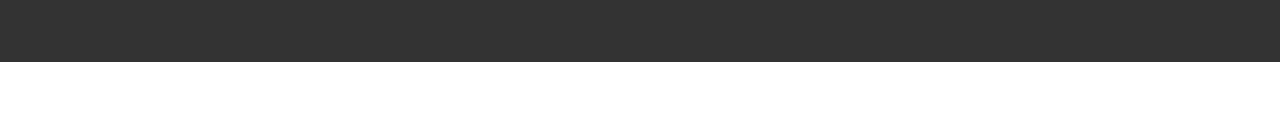
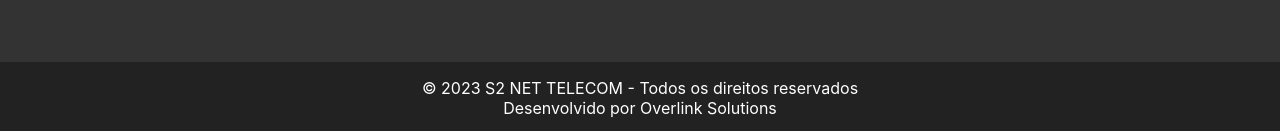
Before and after one commit to OverlinkSolutions/s2net.landingpage, a React (Create React App) app: page / in a window 1280 px wide. Shown: the part 1855-1986 px from the top of the page. Before the commit the page ends 1917 px from the top, so only its background shows below. Built offline with nearby package versions, Linux system fonts and the light colour scheme; a web font is replaced by a local one.

Commit message:
add new footer

```diff
--- a/src/App.tsx
+++ b/src/App.tsx
@@ -2,7 +2,7 @@ import app from './app.module.sass';
 import Header from './components/Header';
 import Footer from './components/Footer';
 import Banner from './components/Banner';
-import ChoosePlan from './components/ChooseBattery';
+import ChoosePlan from './components/ChoosePlan';
 import StoreMap from './components/StoreMap';
 
 function App() {
--- a/src/components/Footer/footer.module.sass
+++ b/src/components/Footer/footer.module.sass
@@ -36,3 +36,10 @@
     p
         text-decoration: underline
         color: #93d6a7
+
+#under
+  display: flex
+  padding: 1rem 0
+  background:#222
+  width: 100%
+  color: white
--- a/src/components/Footer/index.tsx
+++ b/src/components/Footer/index.tsx
@@ -21,7 +21,7 @@ export default function Footer() {
           <h2>ONDE ESTAMOS</h2>
           <div id={footer.contact}>
             <MdLocationOn className={footer.icon}/>
-            <p style={{ textAlign: "center" }}>
+            <p style={{ textAlign: "center" }} onClick={() => window.open("https://maps.app.goo.gl/wPWppHW3U5bXXVUa8","_blank")}>
               Rua Elisio Araujo, 43A
               <br />
               São Cristovão - Itabaiana/SE
@@ -29,11 +29,11 @@ export default function Footer() {
           </div>
           <div id={footer.contact}>
             <MdPhone className={footer.icon} />
-            <p>(79) 99131-0616</p>
+            <p onClick={() => window.open("tel:5579991310616")}>(79) 99131-0616</p>
           </div>
           <div id={footer.contact}>
             <MdOutlineEmail className={footer.icon}/>
-            <p>contato@s2net.net</p>
+            <p onClick={() => window.open("mailto:contato@s2net.net")}>contato@s2net.net</p>
           </div>
         </aside>
         <aside id={footer.logo_container} className="container column">
@@ -44,6 +44,14 @@ export default function Footer() {
           </div>
         </aside>
       </footer>
+      <footer id={footer.under} className="container column">
+        <span>
+          © {new Date().getFullYear()} S2 NET TELECOM - Todos os direitos reservados
+        </span>
+        <span>
+         Desenvolvido por Overlink Solutions
+        </span>
+      </footer>
     </>
   );
 }
```
Also changed, not shown: src/components/ChoosePlan/chooseplan.module.sass (renamed from src/components/ChooseBattery/chooseplan.module.sass), src/components/ChoosePlan/index.tsx (renamed from src/components/ChooseBattery/index.tsx).
